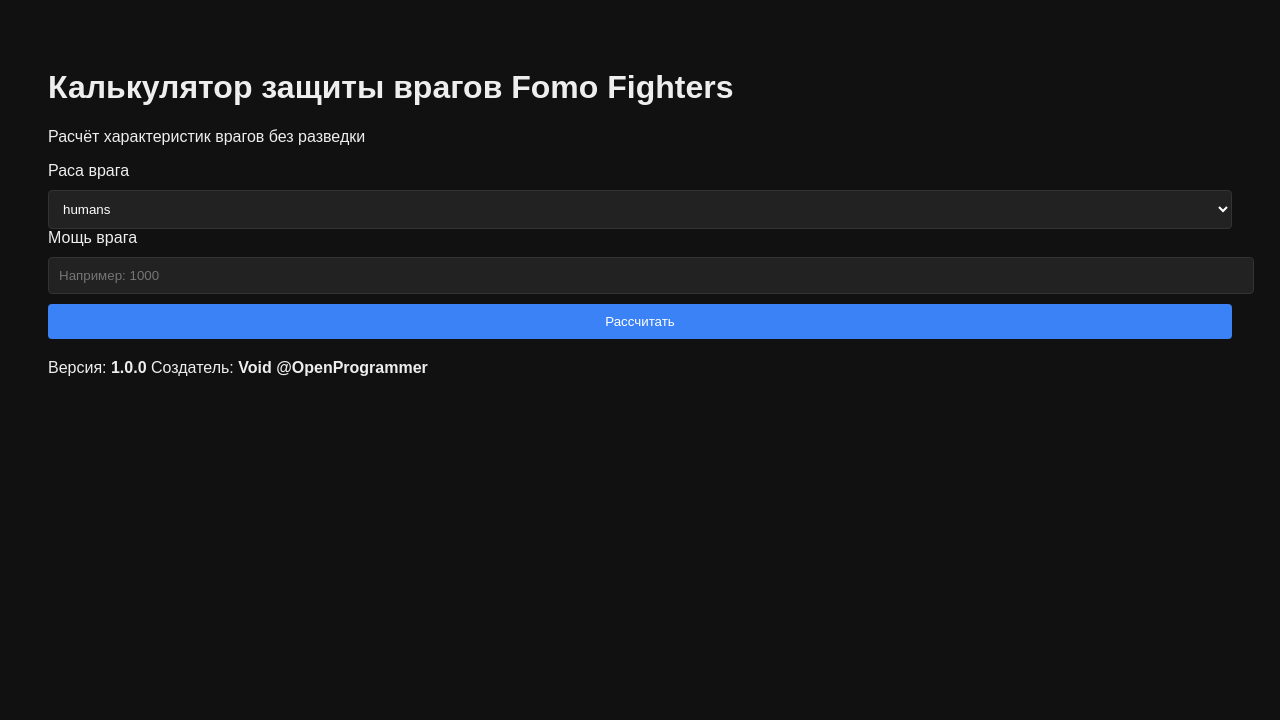
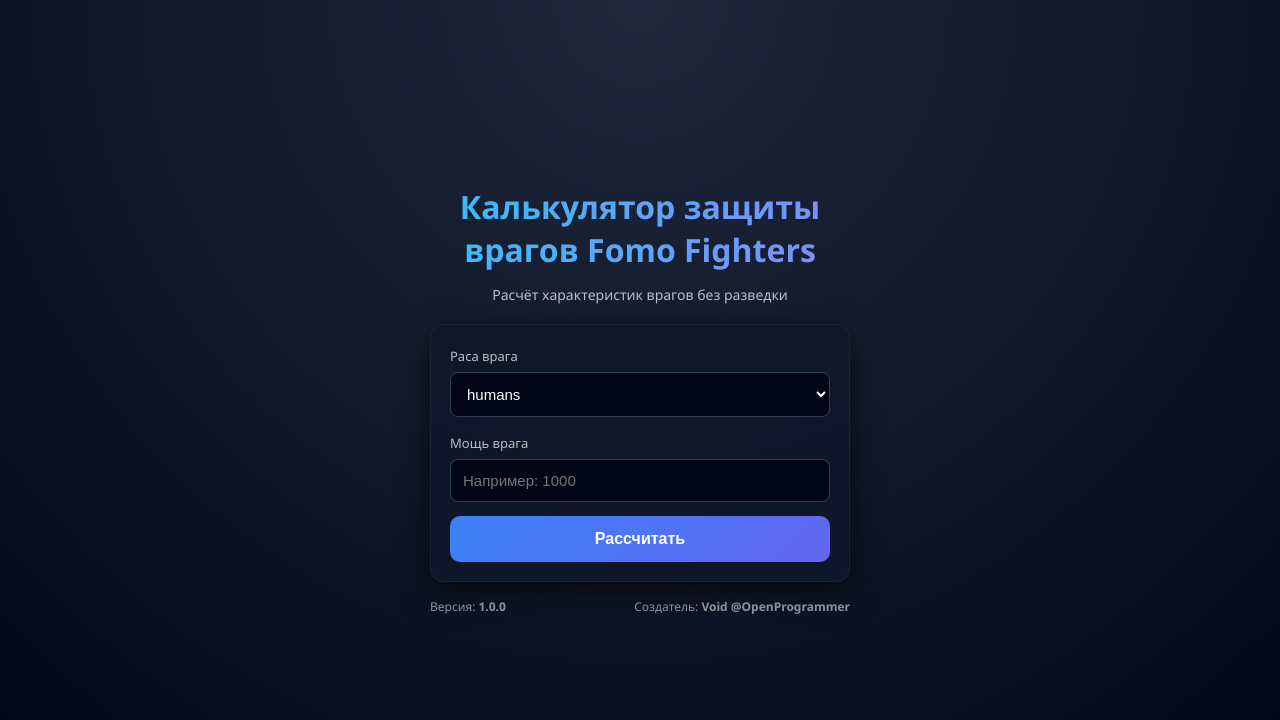
Before and after one commit to PixelMine89/enemy-calculator, a plain HTML site: page index.html in a window 1280 px wide. Drawn offline with Linux system fonts and the light colour scheme.

Commit message:
Update style.css

```diff
--- a/style.css
+++ b/style.css
@@ -1,35 +1,113 @@
-body {
-  font-family: Arial, sans-serif;
-  background: #111;
-  color: #eee;
-  padding: 40px;
+* {
+  box-sizing: border-box;
 }
 
-.container {
-  max-width: 500px;
-  margin: auto;
-  background: #1c1c1c;
-  padding: 20px;
-  border-radius: 8px;
+body {
+  margin: 0;
+  min-height: 100vh;
+  background: radial-gradient(circle at top, #1e293b, #020617);
+  font-family: 'Segoe UI', Arial, sans-serif;
+  color: #e5e7eb;
+  display: flex;
+  justify-content: center;
+  align-items: center;
 }
 
-select, input, button {
+.app {
+  width: 420px;
+  animation: fadeIn 0.6s ease;
+}
+
+.header {
+  text-align: center;
+  margin-bottom: 20px;
+}
+
+.header h1 {
+  margin: 0;
+  font-size: 32px;
+  background: linear-gradient(90deg, #38bdf8, #818cf8);
+  -webkit-background-clip: text;
+  -webkit-text-fill-color: transparent;
+}
+
+.subtitle {
+  font-size: 14px;
+  opacity: 0.8;
+}
+
+.card {
+  background: rgba(15, 23, 42, 0.9);
+  border-radius: 14px;
+  padding: 20px;
+  box-shadow:
+    0 10px 30px rgba(0,0,0,0.6),
+    inset 0 0 0 1px rgba(255,255,255,0.05);
+  margin-bottom: 16px;
+}
+
+label {
+  font-size: 13px;
+  opacity: 0.8;
+}
+
+select, input {
   width: 100%;
-  padding: 10px;
-  margin-top: 10px;
-  background: #222;
+  margin-top: 6px;
+  margin-bottom: 14px;
+  padding: 12px;
+  background: #020617;
   color: #fff;
-  border: 1px solid #333;
-  border-radius: 4px;
+  border: 1px solid #334155;
+  border-radius: 8px;
+  font-size: 15px;
+}
+
+select:focus, input:focus {
+  outline: none;
+  border-color: #60a5fa;
 }
 
 button {
+  width: 100%;
+  padding: 14px;
+  border: none;
+  border-radius: 10px;
+  background: linear-gradient(135deg, #3b82f6, #6366f1);
+  color: #fff;
+  font-size: 16px;
+  font-weight: bold;
   cursor: pointer;
-  background: #3b82f6;
-  border: none;
+  transition: transform 0.15s ease, box-shadow 0.15s ease;
+}
+
+button:hover {
+  transform: translateY(-1px);
+  box-shadow: 0 6px 20px rgba(59,130,246,0.5);
 }
 
 .result {
-  margin-top: 20px;
-  font-size: 18px;
+  font-size: 15px;
+  line-height: 1.6;
 }
+
+.result b {
+  color: #38bdf8;
+}
+
+.hidden {
+  display: none;
+}
+
+.footer {
+  display: flex;
+  justify-content: space-between;
+  font-size: 12px;
+  opacity: 0.6;
+  margin-top: 10px;
+}
+
+@keyframes fadeIn {
+  from { opacity: 0; transform: translateY(10px); }
+  to { opacity: 1; transform: translateY(0); }
+}
```
